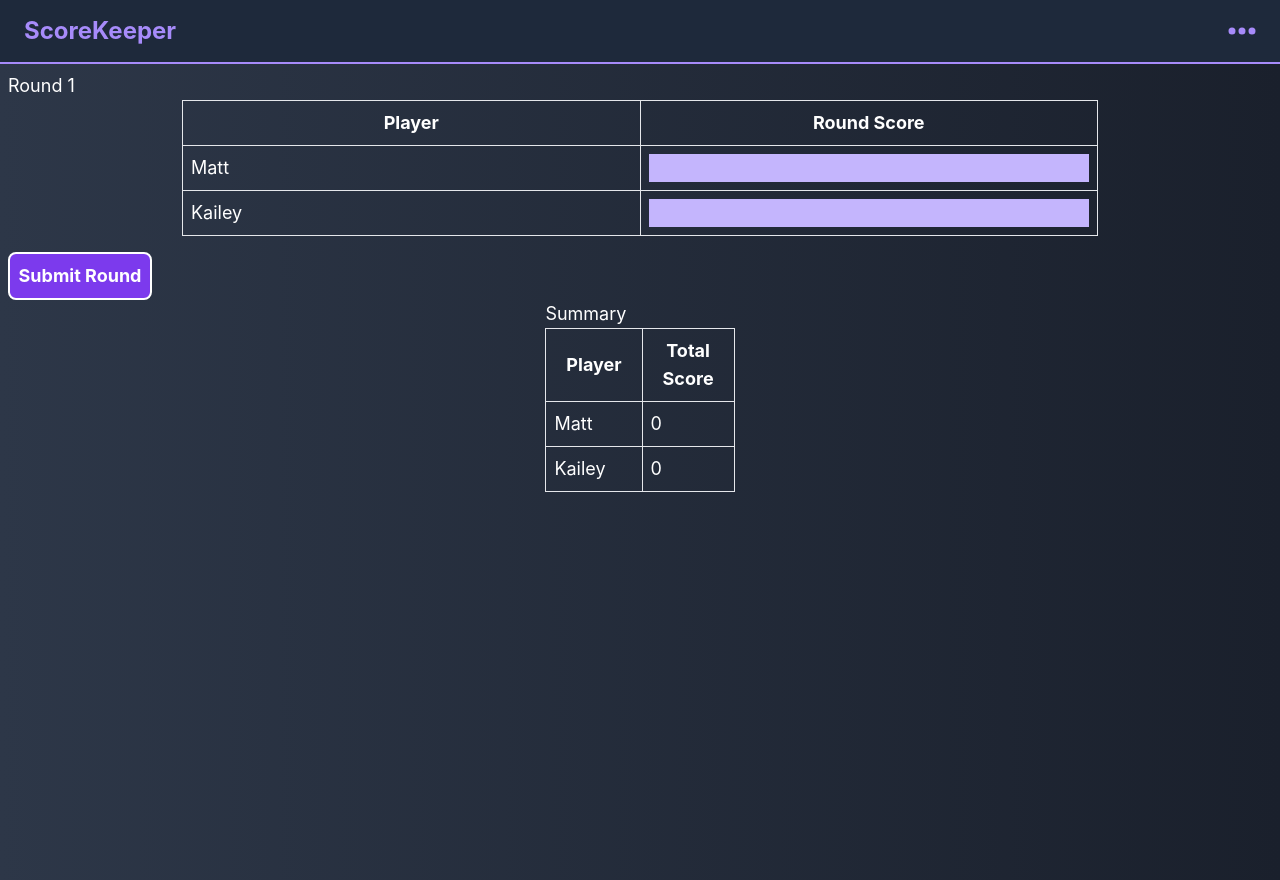
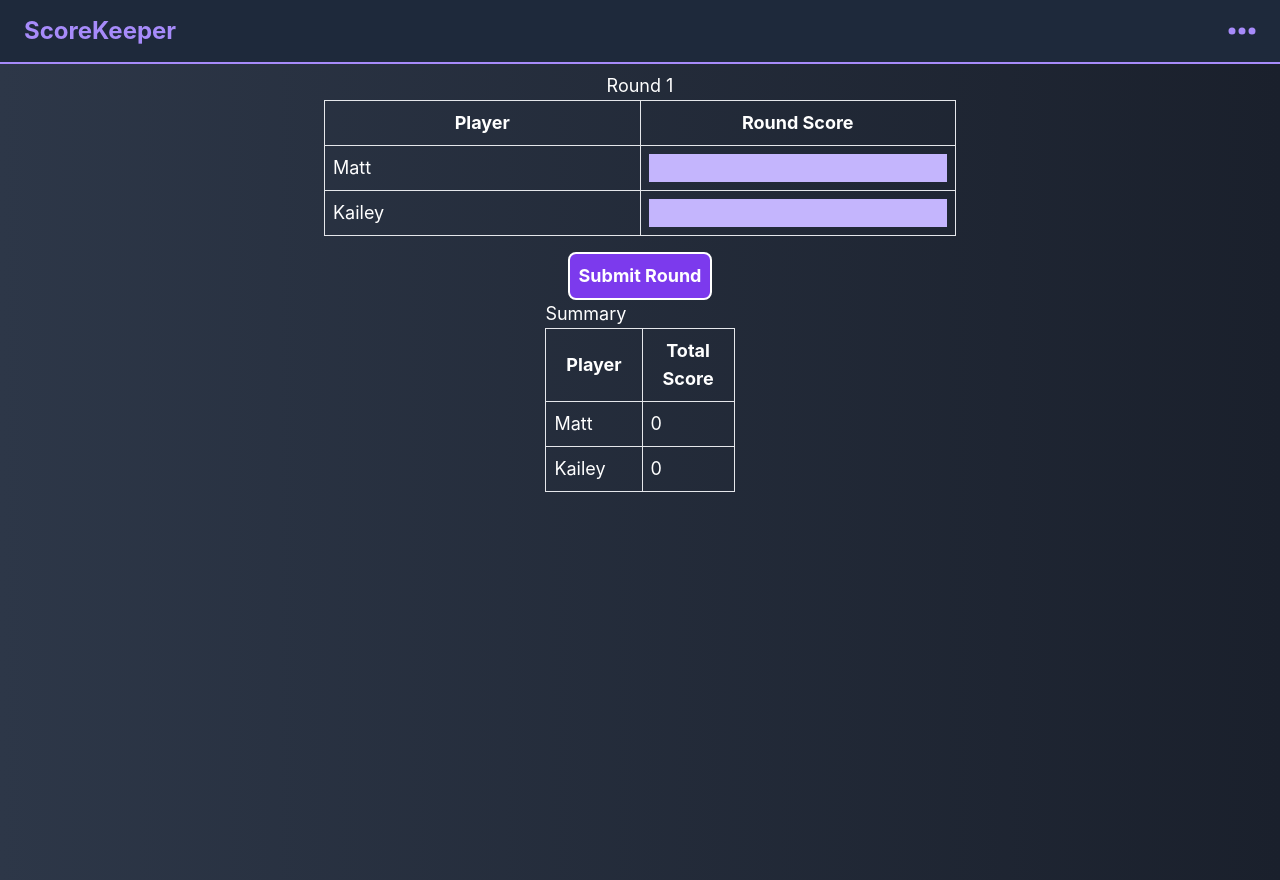
Before and after one commit to MattHlav478/score-keeper, a React (Create React App) app: page /scoreboard in a window 1280 px wide. Built offline with nearby package versions, Linux system fonts and the light colour scheme.

Commit message:
local storage functionality

```diff
--- a/src/screens/Scorekeeper.js
+++ b/src/screens/Scorekeeper.js
@@ -18,9 +18,17 @@ export default function Scorekeeper({
     console.log(gameDetails);
   }, [gameDetails]);
 
-  // useEffect(() => {
-  //   console.log(players);
-  // }, [players]);
+  useEffect(() => {
+    const savedGameDetails = localStorage.getItem("gameDetails");
+    const savedPlayers = localStorage.getItem("players");
+
+    if (savedGameDetails) {
+      setGameDetails(JSON.parse(savedGameDetails));
+    }
+    if (savedPlayers) {
+      setPlayers(JSON.parse(savedPlayers));
+    }
+  }, []);
 
   function handleScoreInputChange(playerIndex, event) {
     const updatedScores = [...currentRoundScores];
@@ -37,7 +45,7 @@ export default function Scorekeeper({
     });
 
     setPlayers(updatedPlayers);
-    setCurrentRoundScores(Array(players.length).fill(0));
+    localStorage.setItem("players", JSON.stringify(updatedPlayers));
 
     if (gameDetails.currentRound === gameDetails.totalRounds) {
       setFinalRoundSubmitted(true);
@@ -45,8 +53,11 @@ export default function Scorekeeper({
     } else {
       setGameDetails((prevDetails) => ({
         ...prevDetails,
+        allPlayers: updatedPlayers,
         currentRound: prevDetails.currentRound + 1,
       }));
+      // Save gameDetails to local storage
+      localStorage.setItem("gameDetails", JSON.stringify(gameDetails));
     }
   };
 
@@ -75,15 +86,21 @@ export default function Scorekeeper({
       totalRounds: 0,
       currentRound: 1,
     });
+    localStorage.clear();
   };
 
   return (
     <div className="flex flex-col h-screen m-2 text-lg">
-      <header>
-        Round {gameDetails.currentRound}{" "}
-        {gameDetails.totalRounds === 0 ? null : `of ${gameDetails.totalRounds}`}
+      <header className="self-center">
+        <div className="text-2xl font-bold">{gameDetails.gameName}</div>
+        <div>
+          Round {gameDetails.currentRound}
+          {gameDetails.totalRounds === 0
+            ? null
+            : ` of ${gameDetails.totalRounds}`}
+        </div>
       </header>
-      <table className="table-auto self-center">
+      <table className="table-auto self-center w-1/2">
         <thead>
           <tr className="border p-2">
             <th className="border p-2 w-1/3">Player</th>
@@ -105,7 +122,9 @@ export default function Scorekeeper({
           ))}
         </tbody>
       </table>
-      {gameDetails.currentRound === gameDetails.totalRounds && finalRoundSubmitted ? (
+      <div className="flex justify-center">
+        {gameDetails.currentRound === gameDetails.totalRounds &&
+        finalRoundSubmitted ? (
           <div>
             <button
               className="w-36 p-2 mt-4 font-bold rounded-lg bg-violet-600 border-2 border-white "
@@ -128,6 +147,7 @@ export default function Scorekeeper({
             Submit Round
           </button>
         )}
+      </div>
 
       <div className="flex flex-col mx-auto">
         <header>Summary</header>
--- a/src/screens/Setup.js
+++ b/src/screens/Setup.js
@@ -26,6 +26,10 @@ export default function Setup({
 
   const roundsInputRef = useRef();
   const gameNameInputRef = useRef();
+
+  useEffect(() => {
+    localStorage.clear();
+  }, []);
 
   useEffect(() => {
     if (isModalOpen) {
```
Lines whose indentation alone changed are shown as unchanged.
